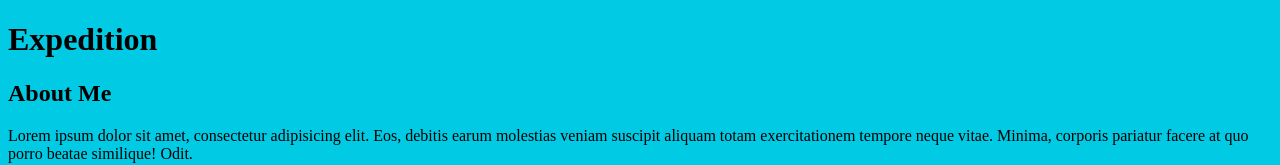
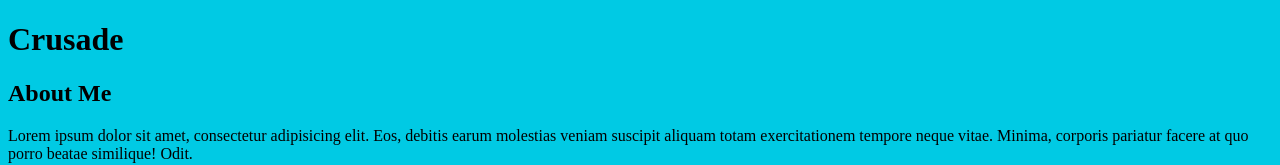
Before and after one commit to estabravo/new-git-project, a plain HTML site: page index.html in a window 1280 px wide. Shown: the top 165 px of the page. Drawn offline with Linux system fonts and the light colour scheme.

Commit message:
Heading updated to Crusade

```diff
--- a/index.html
+++ b/index.html
@@ -10,7 +10,7 @@
 <body>
 
     <header>
-        <h1>Expedition</h1>
+        <h1>Crusade</h1>
     </header>
 
 
```
